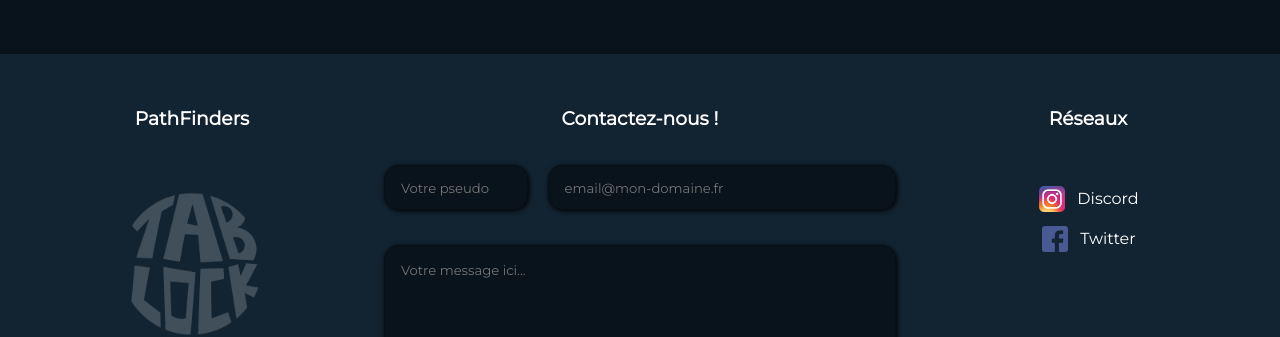
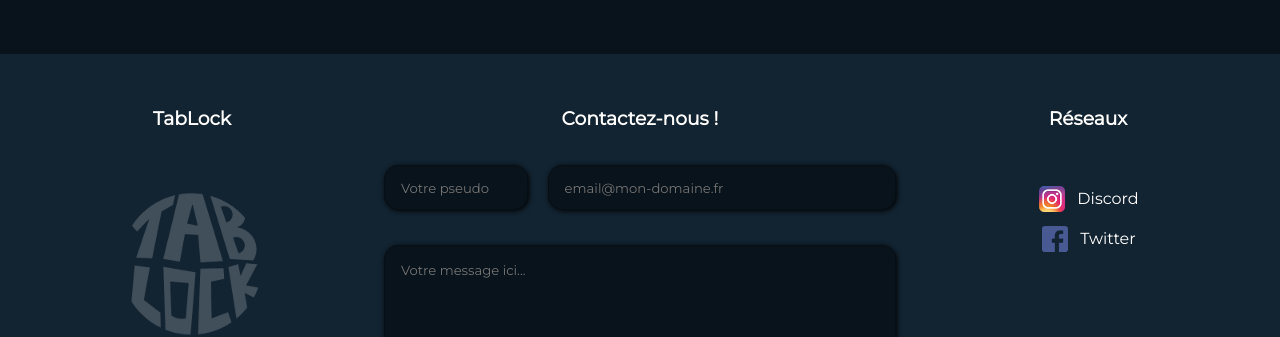
Before and after one commit to TabLockFR/TabLock, a Jekyll site: the page built from index.html, in a window 1280 px wide and 900 px high, scrolled down 537 px. Shown: the part 369-706 px from the top of the window. Built offline with Jekyll 4.4.1, drawn with Linux system fonts in a browser that asks for light colours.

Commit message:
Update footer.html

```diff
--- a/_includes/footer.html
+++ b/_includes/footer.html
@@ -1,7 +1,7 @@
 <footer>
   <div class="containerFooter">
     <div class="colFoot1">
-      <h3>PathFinders</h3>
+      <h3>TabLock</h3>
       <img src="https://www.tablock.fr/imgs/logo-tablock-400.png" style="width: 50%; opacity: 0.2;">
     </div>
     <div class="colFoot2">
```
